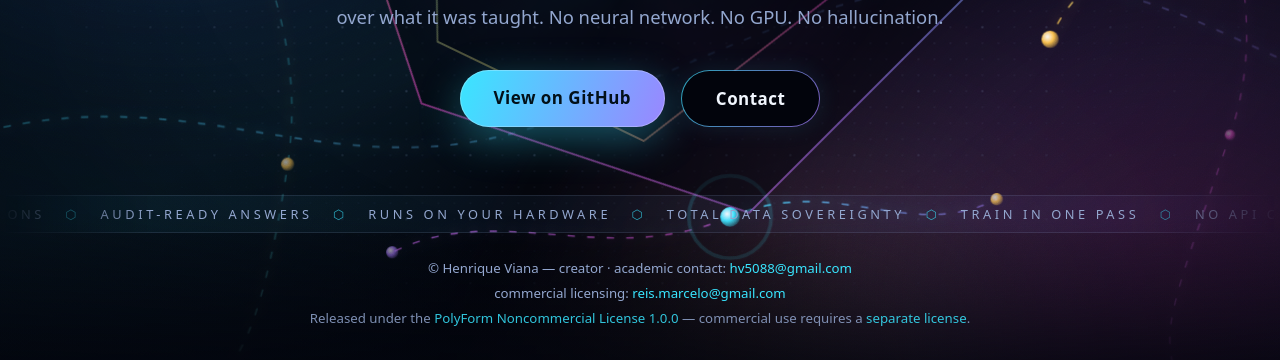
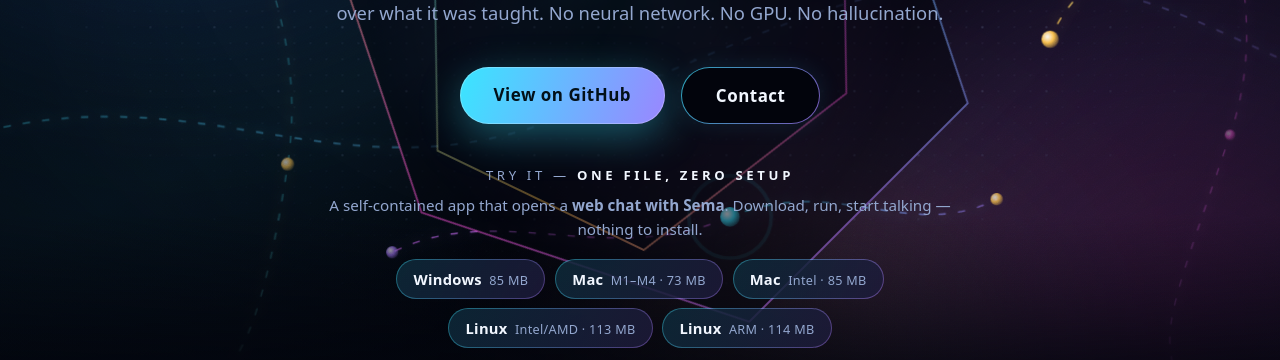
Before and after one commit to hviana/sema, a website: page index.html in a window 1280 px wide. Shown: the part 440-800 px from the top of the page. Drawn offline with Linux system fonts and the light colour scheme.

Commit message:
examples

```diff
--- a/index.html
+++ b/index.html
@@ -19,7 +19,9 @@
       --magenta: #ff4fd8;
       --amber: #ffc24b;
     }
-      *, *::before, *::after {
+    *,
+    *::before,
+    *::after {
       box-sizing: border-box;
       margin: 0;
       padding: 0;
@@ -27,7 +29,8 @@
     html {
       scroll-behavior: smooth;
     }
-      html, body {
+    html,
+    body {
       height: 100%;
     }
     body {
@@ -255,7 +258,8 @@
       animation-delay: -3.5s;
     }
     @keyframes beat {
-        0%, 100% {
+      0%,
+      100% {
         transform: scale(0.8);
         opacity: 0.65;
       }
@@ -283,7 +287,8 @@
         transform: scale(0.4);
         opacity: 0.9;
       }
-        80%, 100% {
+      80%,
+      100% {
         transform: scale(3.4);
         opacity: 0;
       }
@@ -386,7 +391,8 @@
       will-change: transform, opacity;
     }
     @keyframes breath {
-        0%, 100% {
+      0%,
+      100% {
         transform: scale(0.94);
         opacity: 0.7;
       }
@@ -441,7 +447,8 @@
       transform: translateZ(0);
     }
     @keyframes sheen {
-        0%, 100% {
+      0%,
+      100% {
         background-position: 0% 50%;
       }
       50% {
@@ -469,7 +476,8 @@
       will-change: transform, opacity;
     }
     @keyframes echo {
-        0%, 100% {
+      0%,
+      100% {
         transform: translate(-50%, -50%) scale(1.07);
         opacity: 0.5;
       }
@@ -579,6 +587,74 @@
     .btn.ghost:hover {
       transform: translateY(-3px);
       box-shadow: 0 0 34px rgba(57, 230, 255, 0.28);
+    }
+
+    /* ═══════════════════════ DOWNLOADS ══════════════════════════════ */
+    .grab {
+      margin: 2.6rem auto 0;
+      max-width: 42em;
+      animation: up 1s 0.8s cubic-bezier(0.2, 0.7, 0.2, 1) both;
+    }
+    .grab .lede {
+      font-size: clamp(0.72rem, 1.8vw, 0.82rem);
+      letter-spacing: 0.28em;
+      text-transform: uppercase;
+      color: var(--dim);
+    }
+    .grab .lede b {
+      color: var(--ink);
+      font-weight: 700;
+    }
+    .grab .note {
+      margin-top: 0.55rem;
+      color: var(--dim);
+      font-size: clamp(0.85rem, 2.3vw, 0.95rem);
+      line-height: 1.6;
+    }
+    .grabs {
+      display: flex;
+      flex-wrap: wrap;
+      gap: 0.6rem;
+      justify-content: center;
+      margin-top: 1.1rem;
+    }
+    .chip {
+      display: inline-flex;
+      align-items: baseline;
+      gap: 0.5em;
+      text-decoration: none;
+      padding: 0.6em 1.1em;
+      border-radius: 999px;
+      font-size: clamp(0.83rem, 2.2vw, 0.92rem);
+      font-weight: 700;
+      letter-spacing: 0.02em;
+      color: var(--ink);
+      background:
+        linear-gradient(rgba(6, 10, 24, 0.72), rgba(6, 10, 24, 0.72))
+        padding-box,
+        linear-gradient(
+        120deg,
+        rgba(57, 230, 255, 0.45),
+        rgba(168, 120, 255, 0.45)
+      ) border-box;
+      border: 1px solid transparent;
+      transition:
+        transform 0.2s ease,
+        box-shadow 0.2s ease,
+        color 0.2s ease;
+    }
+    .chip span {
+      color: var(--dim);
+      font-weight: 500;
+      font-size: 0.86em;
+    }
+    .chip:hover {
+      transform: translateY(-2px);
+      box-shadow: 0 10px 30px rgba(57, 230, 255, 0.22);
+    }
+    .chip:focus-visible {
+      outline: 2px solid var(--cyan);
+      outline-offset: 3px;
     }
 
     /* ═══════════════════════ TICKER + FOOTER ════════════════════════ */
@@ -719,7 +795,9 @@
 
     /* ————————————————————————— reduced motion ———————————————————————— */
     @media (prefers-reduced-motion: reduce) {
-        *, *::before, *::after {
+      *,
+      *::before,
+      *::after {
         animation: none !important;
       }
     }
@@ -915,6 +993,36 @@
           >View on GitHub</a>
           <a class="btn ghost" href="mailto:reis.marcelo@gmail.com">Contact</a>
         </div>
+
+        <section class="grab" aria-labelledby="grab-t">
+          <p class="lede" id="grab-t">try it — <b>one file, zero setup</b></p>
+          <p class="note">
+            A self-contained app that opens a <b>web chat with Sema</b>. Download,
+            run, start talking — nothing to install.
+          </p>
+          <div class="grabs">
+            <a
+              class="chip"
+              href="https://huggingface.co/buckets/hviana/sema-binary-examples/resolve/sema-demo-windows-x64.exe?download=true"
+            >Windows <span>85 MB</span></a>
+            <a
+              class="chip"
+              href="https://huggingface.co/buckets/hviana/sema-binary-examples/resolve/sema-demo-macos-arm64?download=true"
+            >Mac <span>M1–M4 · 73 MB</span></a>
+            <a
+              class="chip"
+              href="https://huggingface.co/buckets/hviana/sema-binary-examples/resolve/sema-demo-macos-x64?download=true"
+            >Mac <span>Intel · 85 MB</span></a>
+            <a
+              class="chip"
+              href="https://huggingface.co/buckets/hviana/sema-binary-examples/resolve/sema-demo-linux-x64?download=true"
+            >Linux <span>Intel/AMD · 113 MB</span></a>
+            <a
+              class="chip"
+              href="https://huggingface.co/buckets/hviana/sema-binary-examples/resolve/sema-demo-linux-arm64?download=true"
+            >Linux <span>ARM · 114 MB</span></a>
+          </div>
+        </section>
       </div>
     </main>
 
--- a/jsr.json
+++ b/jsr.json
@@ -1,6 +1,6 @@
 {
   "$schema": "https://jsr.io/schema/config-file.v1.json",
   "name": "@hviana/sema",
-  "version": "0.5.5",
+  "version": "0.5.6",
   "exports": "./src/index.ts"
 }
--- a/package.json
+++ b/package.json
@@ -1,6 +1,6 @@
 {
   "name": "@hviana/sema",
-  "version": "0.5.5",
+  "version": "0.5.6",
   "description": "Sema: a non-parametric, instance-based reasoning system.",
   "type": "module",
   "main": "dist/src/index.js",
```
Also changed, not shown: README.md. Lines whose indentation alone changed are shown as unchanged.
